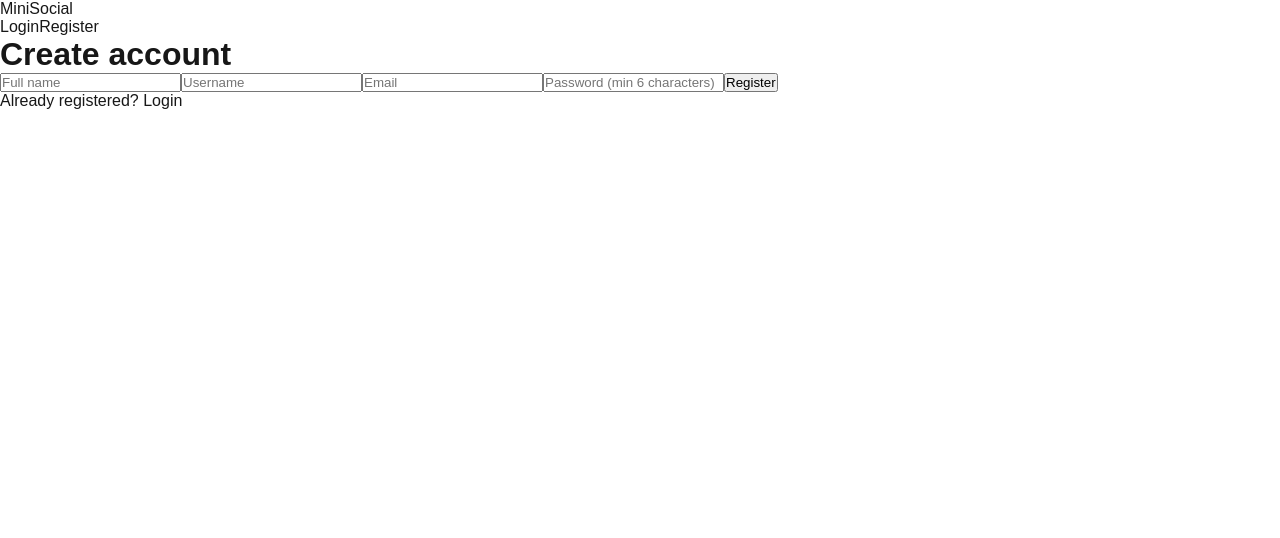
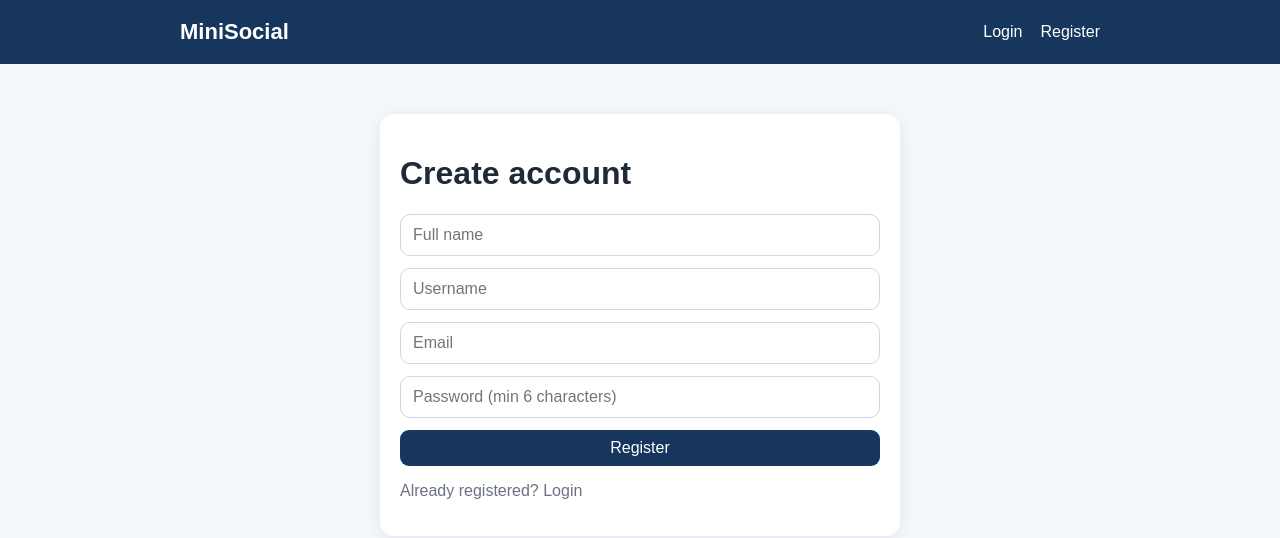
Before and after one commit to nfaiyaz/BuzzHub, a Next.js app in the folder frontend/: page /register in a window 1280 px wide. Shown: the top 538 px of the page. Built offline with nearby package versions, Linux system fonts and the light colour scheme; no server answers.

Commit message:
Modified global css and fixed home feed issues

```diff
--- a/frontend/app/globals.css
+++ b/frontend/app/globals.css
@@ -1,49 +1,95 @@
-:root {
-  --background: #ffffff;
-  --foreground: #171717;
+* { box-sizing: border-box; }
+html, body {
+margin: 0;
+padding: 0;
+font-family: Arial, Helvetica, sans-serif;
+background: #f4f7fb;
+color: #1f2937;
 }
-
-@media (prefers-color-scheme: dark) {
-  :root {
-    --background: #0a0a0a;
-    --foreground: #ededed;
-  }
+a { color: inherit; text-decoration: none; }
+button, input, textarea { font: inherit; }
+.container {
+width: min(920px, calc(100% - 32px));
+margin: 0 auto;
 }
-
-html {
-  height: 100%;
+.narrow-page { max-width: 520px; margin-top: 40px; }
+.feed-layout { max-width: 760px; padding: 30px 0 60px; }
+.profile-layout { max-width: 760px; padding: 30px 0 60px; }
+.navbar {
+background: #17365d;
+color: white;
+position: sticky;
+top: 0;
+z-index: 20;
 }
-
-html,
-body {
-  max-width: 100vw;
-  overflow-x: hidden;
+.nav-inner {
+min-height: 64px;
+display: flex;
+align-items: center;
+justify-content: space-between;
 }
-
-body {
-  min-height: 100%;
-  display: flex;
-  flex-direction: column;
-  color: var(--foreground);
-  background: var(--background);
-  font-family: Arial, Helvetica, sans-serif;
-  -webkit-font-smoothing: antialiased;
-  -moz-osx-font-smoothing: grayscale;
+.brand { font-size: 22px; font-weight: 800; }
+.nav-links { display: flex; gap: 18px; align-items: center; }
+.link-button { border: 0; background: none; color: white; cursor: pointer; }
+.card {
+background: white;
+border-radius: 14px;
+padding: 20px;
+margin-bottom: 16px;
+box-shadow: 0 4px 18px rgba(23, 54, 93, 0.08);
 }
-
-* {
-  box-sizing: border-box;
-  padding: 0;
-  margin: 0;
+.auth-card { margin-top: 50px; }
+.form-stack { display: grid; gap: 12px; }
+input, textarea {
+width: 100%;
+border: 1px solid #d1d9e6;
+border-radius: 10px;
+padding: 11px 12px;
+outline: none;
+background: white;
 }
-
-a {
-  color: inherit;
-  text-decoration: none;
+input:focus, textarea:focus { border-color: #24527a; box-shadow: 0 0 0 3px rgba(36,82,122,.12); }
+textarea { resize: vertical; }
+.primary-button, .secondary-button, .danger-button, .like-button, .text-button {
+border: 0;
+border-radius: 9px;
+padding: 9px 14px;
+cursor: pointer;
 }
-
-@media (prefers-color-scheme: dark) {
-  html {
-    color-scheme: dark;
-  }
+.primary-button { background: #17365d; color: white; }
+.secondary-button { background: #eaf0f7; color: #17365d; }
+.danger-button { background: #fee2e2; color: #991b1b; }
+.like-button { background: #edf2f7; color: #233042; }
+.like-button.liked { background: #dbeafe; color: #1d4ed8; }
+.text-button { background: transparent; color: #24527a; padding-left: 0; }
+.inline-button { display: inline-block; margin-top: 12px; }
+.page-title, .section-title { margin-top: 0; }
+.post-list { display: grid; gap: 16px; }
+.post-header { display: flex; justify-content: space-between; gap: 12px; }
+.author-name { font-weight: 800; color: #17365d; }
+.post-content { white-space: pre-wrap; line-height: 1.6; }
+.post-actions { display: flex; gap: 16px; align-items: center; margin-top: 14px; }
+.composer-footer { display: flex; justify-content: space-between; align-items: center; margin-top:
+10px; }
+.comments-box { margin-top: 16px; border-top: 1px solid #edf0f4; padding-top: 12px; }
+.comments-content { margin-top: 10px; }
+.comment-list { display: grid; gap: 8px; }
+.comment { background: #f8fafc; border-radius: 9px; padding: 8px 10px; display: grid; gap: 2px; }
+.comment-form { margin-top: 10px; display: flex; gap: 8px; }
+.comment-form input { flex: 1; }
+.profile-card { text-align: center; }
+.avatar-large {
+width: 76px; height: 76px; border-radius: 50%;
+margin: 0 auto 12px; display:flex; align-items:center; justify-content:center;
+background:#dbeafe; color:#17365d; font-size:30px; font-weight:800;
 }
+.stats-row { display:flex; justify-content:center; gap:24px; margin:18px 0; flex-wrap:wrap; }
+.muted { color: #6b7280; }
+.error { color: #b91c1c; background: #fef2f2; padding: 10px; border-radius: 9px; }
+@media (max-width: 640px) {
+.container { width: min(100% - 20px, 920px); }
+.nav-inner { min-height: 56px; }
+.nav-links { gap: 10px; }
+.card { padding: 15px; }
+.comment-form { flex-direction: column; }
+}
--- a/frontend/components/Navbar.js
+++ b/frontend/components/Navbar.js
@@ -1,24 +1,40 @@
 'use client';
 
-import { useSyncExternalStore } from 'react';
 import Link from 'next/link';
 import { useRouter } from 'next/navigation';
+import { useSyncExternalStore } from 'react';
 import { getCurrentUser, logout } from '../lib/api';
 
-function subscribe(callback) {
-  window.addEventListener('storage', callback);
-
-  return () => {
-    window.removeEventListener('storage', callback);
-  };
-}
+let cachedUser = null;
+let initialized = false;
 
 function getUserSnapshot() {
-  return getCurrentUser();
+  if (!initialized && typeof window !== 'undefined') {
+    cachedUser = getCurrentUser();
+    initialized = true;
+  }
+
+  return cachedUser;
 }
 
 function getServerSnapshot() {
   return null;
+}
+
+function subscribe(callback) {
+  function handleAuthChange() {
+    cachedUser = getCurrentUser();
+    initialized = true;
+    callback();
+  }
+
+  window.addEventListener('storage', handleAuthChange);
+  window.addEventListener('auth-change', handleAuthChange);
+
+  return () => {
+    window.removeEventListener('storage', handleAuthChange);
+    window.removeEventListener('auth-change', handleAuthChange);
+  };
 }
 
 export default function Navbar() {
@@ -32,6 +48,12 @@ export default function Navbar() {
 
   function handleLogout() {
     logout();
+
+    cachedUser = null;
+    initialized = true;
+
+    window.dispatchEvent(new Event('auth-change'));
+
     router.push('/login');
   }
 
--- a/frontend/lib/api.js
+++ b/frontend/lib/api.js
@@ -18,11 +18,15 @@ export function getCurrentUser() {
 export function saveAuth({ token, user }) {
   localStorage.setItem('token', token);
   localStorage.setItem('user', JSON.stringify(user));
+
+  window.dispatchEvent(new Event('auth-change'));
 }
 
 export function logout() {
   localStorage.removeItem('token');
   localStorage.removeItem('user');
+
+  window.dispatchEvent(new Event('auth-change'));
 }
 
 export async function apiFetch(path, options = {}) {
```
